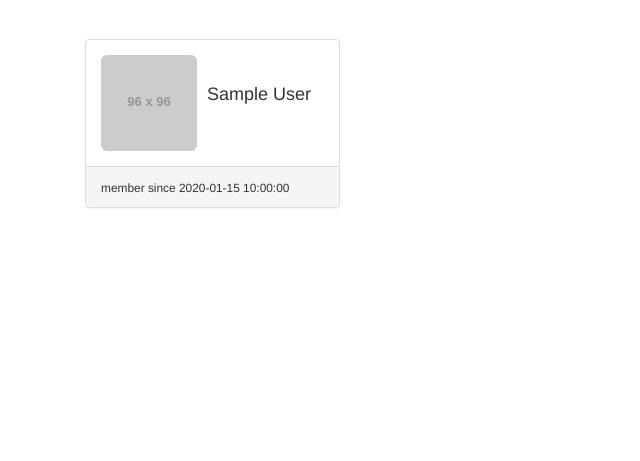
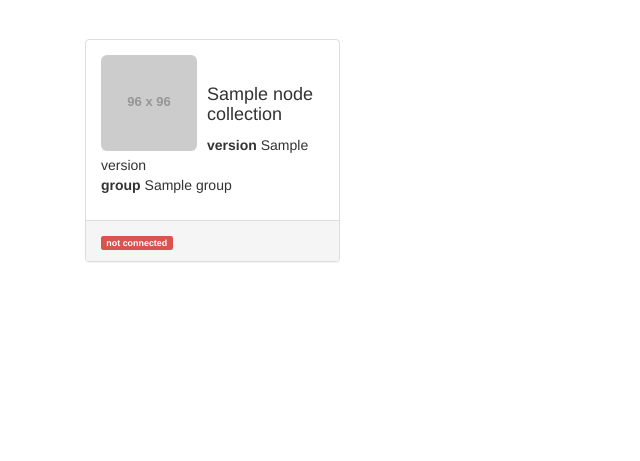
Before and after one commit to thiezn/netMon, a Flask app: page / in a window 1280 px wide. Shown: the part 51-512 px from the top of the page, without its empty margins (0-640 px from the left). Run offline with Flask 2, Linux system fonts and the light colour scheme; a user stored in the database is signed in; tables that the repository leaves empty hold one stand-in row (values such as "Sample post"); grey boxes labelled with a size stand in for pictures from a placeholder-image service; a database or web service that is not in the repository returns one stand-in record (values such as "Sample title"); parts of the project's set-up code (start-up, migrations or seed data) failed here and were passed over; some libraries are stand-ins or nearby versions.

Commit message:
Added Node overview frontpage and trace hop fix
The frontend now includes an overview of all known nodes in the
database. It currently displays the node name, version, group and
connection status.

Also fixed the ordering of the TraceProbe hops by using a list instead
of a dict (lists maintain order). The first hop will be the first item
in the list ([0]) and so on.

```diff
--- a/frontend/app/templates/home.html
+++ b/frontend/app/templates/home.html
@@ -2,21 +2,28 @@
 {% block content %}
 
 <div class="row">
+    {% for node in nodes %}
   <div class="col-sm-3">
-  <!-- User profile of {{ user.name }} -->
     <div class="panel panel-default">
         <div class="panel-body">
             <img class="img-rounded pull-left" style="margin-right: 10px;" src="http://placehold.it/96x96.jpg">
             <br>
-            <h4>{{ user.name }}</h4>
+            <h4>{{ node.name }}</h4>
+            <p><b>version</b> {{ node.version }}<br>
+            <b>group</b> {{node.group}}</p>
         </div>
         <div class="panel-footer">
             <small>
-               member since {{user.datecreated}}
+                {% if node.is_connected %}
+                <span class='label label-success'>connected</span>
+                {% else %}
+                <span class='label label-danger'>not connected</span>
+                {% endif %}
             </small>
         </div>
     </div>
   </div>
+    {% endfor %}
 </div>
 
 {% endblock %}
--- a/frontend/app/views.py
+++ b/frontend/app/views.py
@@ -9,12 +9,16 @@ import json
 from pymongo import MongoClient
 from bson.objectid import ObjectId
 from nvd3 import lineChart
+from datetime import datetime
 
 
 # Lets get this stuff loaded here quickly,
 # need to do a LOT of cleanup on the whole frontend
 # code as I was just a newbie when i wrote this stuff
 # now i'm at least an intermediate newbie at python :)
+# also need to merge the Task and NodeStorage classes
+# so we don't have to setup two DB connections
+
 class TaskStorage:
     def __init__(self, db_addr='127.0.0.1', db_port=27017):
         self.session = MongoClient(db_addr, db_port)
@@ -29,6 +33,29 @@ class TaskStorage:
     def get_task(self, task_id):
         """ Returns a single task """
         return self.tasks.find_one({"_id": ObjectId(task_id)})
+
+
+class NodeStorage:
+    def __init__(self, db_addr='127.0.0.1', db_port=27017):
+        self.session = MongoClient(db_addr, db_port)
+        self.db = self.session.node_database
+        self.nodes = self.db.node_collection
+        self.node_ids = []
+
+    def get_nodes(self):
+        """ return out all nodes """
+        return self.nodes.find()
+
+    def get_node_by_id(self, node_id):
+        """ Returns a single node by ID """
+        return self.node.find_one({"_id": ObjectId(node_id)})
+
+
+# Use a global variable for Task/NodeStorage, otherwise we need
+# to setup a new connection to mongodb for each function
+
+task_storage = TaskStorage()
+node_storage = NodeStorage()
 
 
 @app.route('/tasks/add', methods=['GET', 'POST'])
@@ -50,7 +77,6 @@ def add_task():
 
 @app.route('/tasks')
 def tasks():
-    task_storage = TaskStorage()
     result = task_storage.get_tasks()
 
     tasks = []
@@ -62,7 +88,6 @@ def tasks():
 
 @app.route('/task/<task_id>')
 def task(task_id):
-    task_storage = TaskStorage()
     task = task_storage.get_task(task_id)
 
     chart = None
@@ -100,6 +125,11 @@ def task(task_id):
         chart.buildcontent()
         chart = chart.htmlcontent
 
+    # convert timestamps for pretty printing
+    for item in task['result']:
+        item['timestamp'] = format(datetime.fromtimestamp(item['timestamp']),
+                                   '%d-%b-%y - %H:%M:%S')
+
     return render_template("task.html", task=task, chart=chart)
 
 
@@ -109,12 +139,11 @@ def home():
 
     # Check if the user is logged on already
     if current_user.is_authenticated:
-        user = User.query.filter_by(id=session['id']).first()
+        nodes = node_storage.get_nodes()
 
-        # The form either didn't validate or there was no POST request
         return render_template('home.html',
                                title='Home',
-                               user=user)
+                               nodes=nodes)
     else:
         # We're not logged on so point us to the logon/registration page
         return render_template('firstvisit.html',
--- a/node/task_storage.py
+++ b/node/task_storage.py
@@ -39,6 +39,7 @@ class TaskStorage:
         """
         logger.info('updating task_id {} with result {}'
                     .format(task.task_id, task))
+
         self.tasks.update_one({'_id': task.task_id},
                               {'$addToSet': {'result': task.result}},
                               upsert=upsert)
@@ -55,4 +56,4 @@ class TaskStorage:
 
 if __name__ == '__main__':
     task_storage = TaskStorage()
-    task_storage.get_task('56141fabc2aef51205787ecb')
+    task_storage.get_tasks()
```
Also changed, not shown: frontend/app/templates/task.html (+5 -11 lines), node/probes/trace_probe.py (+5 -7 lines).
